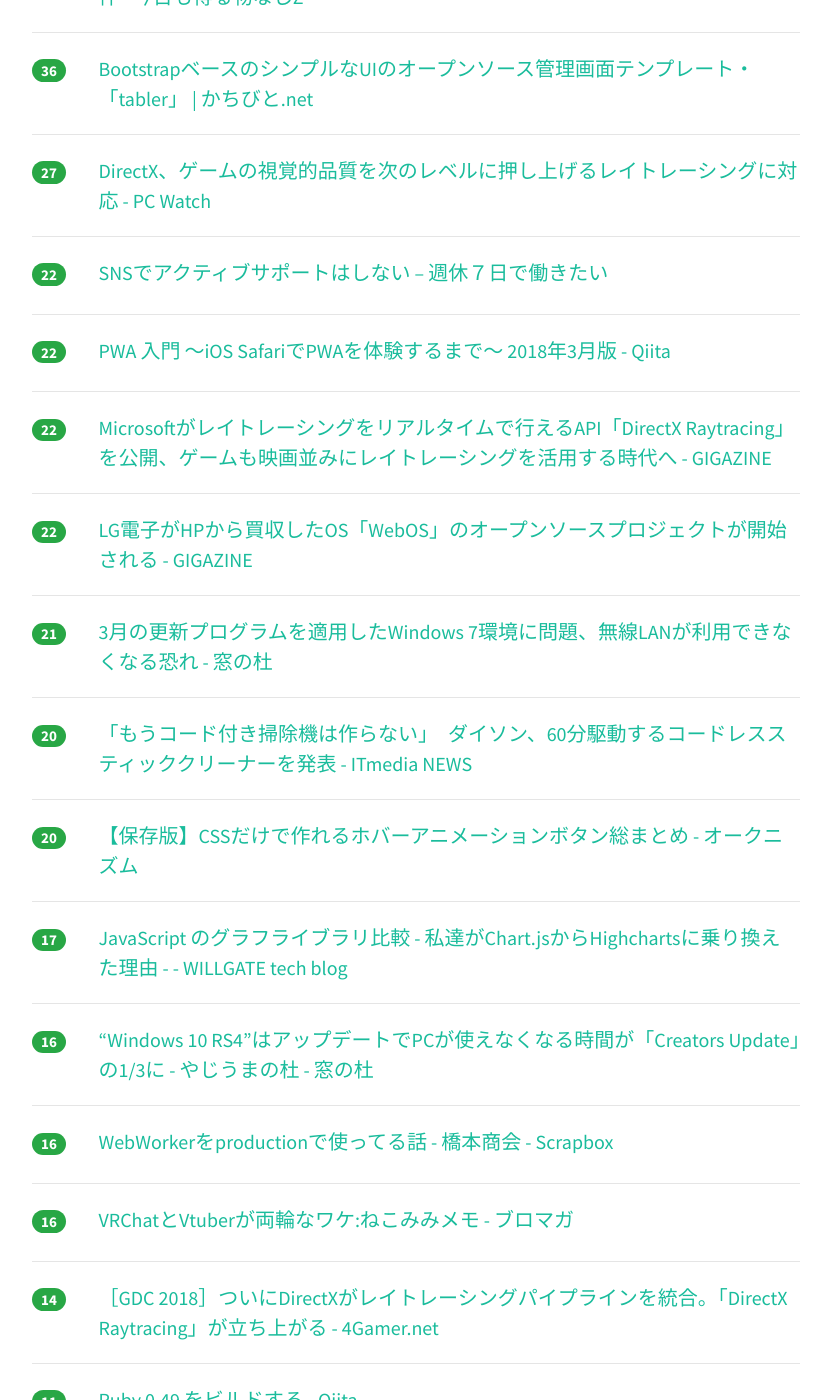
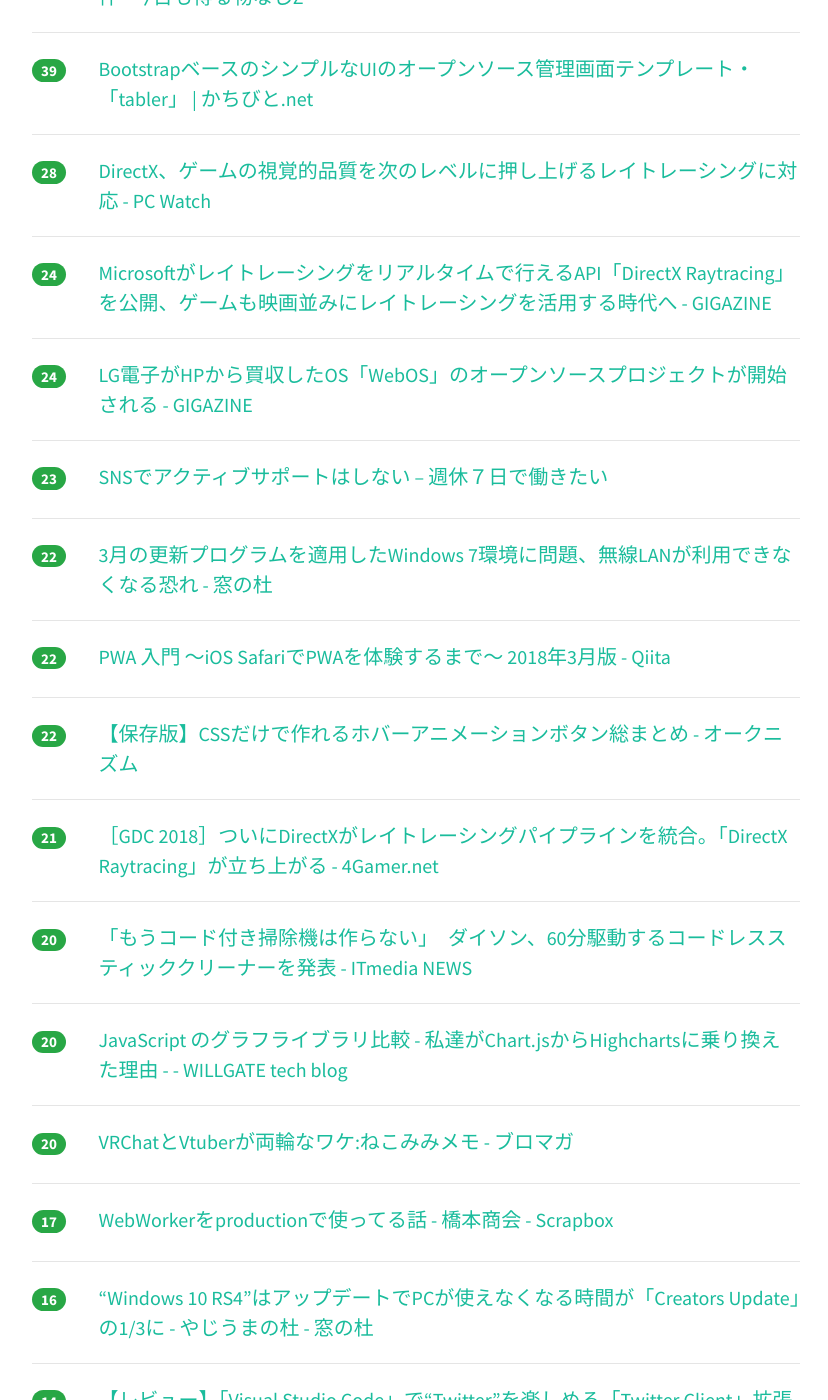
Before and after one commit to yatta47/hatena-matome-site, a Jekyll site: the page built from _posts/2018-03-21-hatena.md, in a window 1280 px wide and 1400 px high, scrolled down 443 px. Shown: the whole window, without its empty margins (224-1052 px from the left). Built offline with Jekyll 4.4.1, drawn with Linux system fonts in a browser that asks for light colours; nearby versions of some CDN libraries; part of the change alters nothing that is shown; some of the changed text lies outside the part shown.

Commit message:
Updated 2018-03-21

```diff
--- a/_posts/2018-03-21-hatena.md
+++ b/_posts/2018-03-21-hatena.md
@@ -1,29 +1,44 @@
 ---
 layout: post
 title:  "2018-03-21 はてぶIT"
-date:   2018-03-21 08:02:31
+date:   2018-03-21 09:02:54
 tags: [it-hotentry]
 ---
-18 件のデータあり
+19 件のデータあり
 
 <hr><div class="row">
-<div class="col-1"><span class="badge badge-pill badge-success h2">63</span></div>
+<div class="col-1"><span class="badge badge-pill badge-success h2">77</span></div>
 <div class="col-11"><a href='http://kyoumoe.hatenablog.com/entry/20180320/1521549532' target='_blank'>とあるNPO法人のサポーターからイケダハヤトやはあちゅうの存在が消された件 - 今日も得る物なしZ</a></div>
 </div>
 <hr>
 <div class="row">
-<div class="col-1"><span class="badge badge-pill badge-success h2">36</span></div>
+<div class="col-1"><span class="badge badge-pill badge-success h2">39</span></div>
 <div class="col-11"><a href='http://kachibito.net/useful-resource/tabler' target='_blank'>BootstrapベースのシンプルなUIのオープンソース管理画面テンプレート・「tabler」 | かちびと.net</a></div>
 </div>
 <hr>
 <div class="row">
-<div class="col-1"><span class="badge badge-pill badge-success h2">27</span></div>
+<div class="col-1"><span class="badge badge-pill badge-success h2">28</span></div>
 <div class="col-11"><a href='https://pc.watch.impress.co.jp/docs/news/1112633.html' target='_blank'>DirectX、ゲームの視覚的品質を次のレベルに押し上げるレイトレーシングに対応 - PC Watch</a></div>
 </div>
 <hr>
 <div class="row">
+<div class="col-1"><span class="badge badge-pill badge-success h2">24</span></div>
+<div class="col-11"><a href='https://gigazine.net/news/20180320-microsoft-directx-raytracing/' target='_blank'>Microsoftがレイトレーシングをリアルタイムで行えるAPI「DirectX Raytracing」を公開、ゲームも映画並みにレイトレーシングを活用する時代へ - GIGAZINE</a></div>
+</div>
+<hr>
+<div class="row">
+<div class="col-1"><span class="badge badge-pill badge-success h2">24</span></div>
+<div class="col-11"><a href='https://gigazine.net/news/20180320-lg-webos-open-source-version/' target='_blank'>LG電子がHPから買収したOS「WebOS」のオープンソースプロジェクトが開始される - GIGAZINE</a></div>
+</div>
+<hr>
+<div class="row">
+<div class="col-1"><span class="badge badge-pill badge-success h2">23</span></div>
+<div class="col-11"><a href='https://blog.craftz.dog/providing-no-active-supports-on-sns-9200c5bfb431' target='_blank'>SNSでアクティブサポートはしない – 週休７日で働きたい</a></div>
+</div>
+<hr>
+<div class="row">
 <div class="col-1"><span class="badge badge-pill badge-success h2">22</span></div>
-<div class="col-11"><a href='https://blog.craftz.dog/providing-no-active-supports-on-sns-9200c5bfb431' target='_blank'>SNSでアクティブサポートはしない – 週休７日で働きたい</a></div>
+<div class="col-11"><a href='https://forest.watch.impress.co.jp/docs/news/1112711.html' target='_blank'>3月の更新プログラムを適用したWindows 7環境に問題、無線LANが利用できなくなる恐れ - 窓の杜</a></div>
 </div>
 <hr>
 <div class="row">
@@ -33,17 +48,12 @@ tags: [it-hotentry]
 <hr>
 <div class="row">
 <div class="col-1"><span class="badge badge-pill badge-success h2">22</span></div>
-<div class="col-11"><a href='https://gigazine.net/news/20180320-microsoft-directx-raytracing/' target='_blank'>Microsoftがレイトレーシングをリアルタイムで行えるAPI「DirectX Raytracing」を公開、ゲームも映画並みにレイトレーシングを活用する時代へ - GIGAZINE</a></div>
-</div>
-<hr>
-<div class="row">
-<div class="col-1"><span class="badge badge-pill badge-success h2">22</span></div>
-<div class="col-11"><a href='https://gigazine.net/news/20180320-lg-webos-open-source-version/' target='_blank'>LG電子がHPから買収したOS「WebOS」のオープンソースプロジェクトが開始される - GIGAZINE</a></div>
+<div class="col-11"><a href='http://www.okuni.me/entry/hover-animation-button-matome' target='_blank'>【保存版】CSSだけで作れるホバーアニメーションボタン総まとめ - オークニズム</a></div>
 </div>
 <hr>
 <div class="row">
 <div class="col-1"><span class="badge badge-pill badge-success h2">21</span></div>
-<div class="col-11"><a href='https://forest.watch.impress.co.jp/docs/news/1112711.html' target='_blank'>3月の更新プログラムを適用したWindows 7環境に問題、無線LANが利用できなくなる恐れ - 窓の杜</a></div>
+<div class="col-11"><a href='http://www.4gamer.net/games/033/G003329/20180320141/' target='_blank'>［GDC 2018］ついにDirectXがレイトレーシングパイプラインを統合。「DirectX Raytracing」が立ち上がる - 4Gamer.net</a></div>
 </div>
 <hr>
 <div class="row">
@@ -53,12 +63,17 @@ tags: [it-hotentry]
 <hr>
 <div class="row">
 <div class="col-1"><span class="badge badge-pill badge-success h2">20</span></div>
-<div class="col-11"><a href='http://www.okuni.me/entry/hover-animation-button-matome' target='_blank'>【保存版】CSSだけで作れるホバーアニメーションボタン総まとめ - オークニズム</a></div>
+<div class="col-11"><a href='http://tech.willgate.co.jp/entry/2018/03/20/141000' target='_blank'>JavaScript のグラフライブラリ比較 - 私達がChart.jsからHighchartsに乗り換えた理由 - - WILLGATE tech blog</a></div>
+</div>
+<hr>
+<div class="row">
+<div class="col-1"><span class="badge badge-pill badge-success h2">20</span></div>
+<div class="col-11"><a href='http://ch.nicovideo.jp/nekomimi/blomaga/ar1443265' target='_blank'>VRChatとVtuberが両輪なワケ:ねこみみメモ - ブロマガ</a></div>
 </div>
 <hr>
 <div class="row">
 <div class="col-1"><span class="badge badge-pill badge-success h2">17</span></div>
-<div class="col-11"><a href='http://tech.willgate.co.jp/entry/2018/03/20/141000' target='_blank'>JavaScript のグラフライブラリ比較 - 私達がChart.jsからHighchartsに乗り換えた理由 - - WILLGATE tech blog</a></div>
+<div class="col-11"><a href='https://scrapbox.io/shokai/WebWorker%E3%82%92production%E3%81%A7%E4%BD%BF%E3%81%A3%E3%81%A6%E3%82%8B%E8%A9%B1' target='_blank'>WebWorkerをproductionで使ってる話 - 橋本商会 - Scrapbox</a></div>
 </div>
 <hr>
 <div class="row">
@@ -67,32 +82,22 @@ tags: [it-hotentry]
 </div>
 <hr>
 <div class="row">
-<div class="col-1"><span class="badge badge-pill badge-success h2">16</span></div>
-<div class="col-11"><a href='https://scrapbox.io/shokai/WebWorker%E3%82%92production%E3%81%A7%E4%BD%BF%E3%81%A3%E3%81%A6%E3%82%8B%E8%A9%B1' target='_blank'>WebWorkerをproductionで使ってる話 - 橋本商会 - Scrapbox</a></div>
-</div>
-<hr>
-<div class="row">
-<div class="col-1"><span class="badge badge-pill badge-success h2">16</span></div>
-<div class="col-11"><a href='http://ch.nicovideo.jp/nekomimi/blomaga/ar1443265' target='_blank'>VRChatとVtuberが両輪なワケ:ねこみみメモ - ブロマガ</a></div>
+<div class="col-1"><span class="badge badge-pill badge-success h2">14</span></div>
+<div class="col-11"><a href='https://forest.watch.impress.co.jp/docs/review/1112734.html' target='_blank'>【レビュー】「Visual Studio Code」で“Twitter”を楽しめる「Twitter Client」拡張機能 - 窓の杜</a></div>
 </div>
 <hr>
 <div class="row">
 <div class="col-1"><span class="badge badge-pill badge-success h2">14</span></div>
-<div class="col-11"><a href='http://www.4gamer.net/games/033/G003329/20180320141/' target='_blank'>［GDC 2018］ついにDirectXがレイトレーシングパイプラインを統合。「DirectX Raytracing」が立ち上がる - 4Gamer.net</a></div>
+<div class="col-11"><a href='https://japan.zdnet.com/article/35116404/' target='_blank'>IBM、「世界最小」コンピュータを発表--ブロックチェーン活用で偽造品対策に期待 - ZDNet Japan</a></div>
 </div>
 <hr>
 <div class="row">
-<div class="col-1"><span class="badge badge-pill badge-success h2">11</span></div>
+<div class="col-1"><span class="badge badge-pill badge-success h2">13</span></div>
 <div class="col-11"><a href='https://qiita.com/hakatashi/items/997afabc28c254639efe' target='_blank'>Ruby 0.49 をビルドする - Qiita</a></div>
 </div>
 <hr>
 <div class="row">
-<div class="col-1"><span class="badge badge-pill badge-success h2">11</span></div>
-<div class="col-11"><a href='https://forest.watch.impress.co.jp/docs/review/1112734.html' target='_blank'>【レビュー】「Visual Studio Code」で“Twitter”を楽しめる「Twitter Client」拡張機能 - 窓の杜</a></div>
-</div>
-<hr>
-<div class="row">
-<div class="col-1"><span class="badge badge-pill badge-success h2">11</span></div>
+<div class="col-1"><span class="badge badge-pill badge-success h2">12</span></div>
 <div class="col-11"><a href='http://www.yomiuri.co.jp/national/20180320-OYT1T50080.html' target='_blank'>年金データ再委託、９５万２千人分でミス・漏れ : 社会 : 読売新聞（YOMIURI ONLINE）</a></div>
 </div>
 <hr>
```
